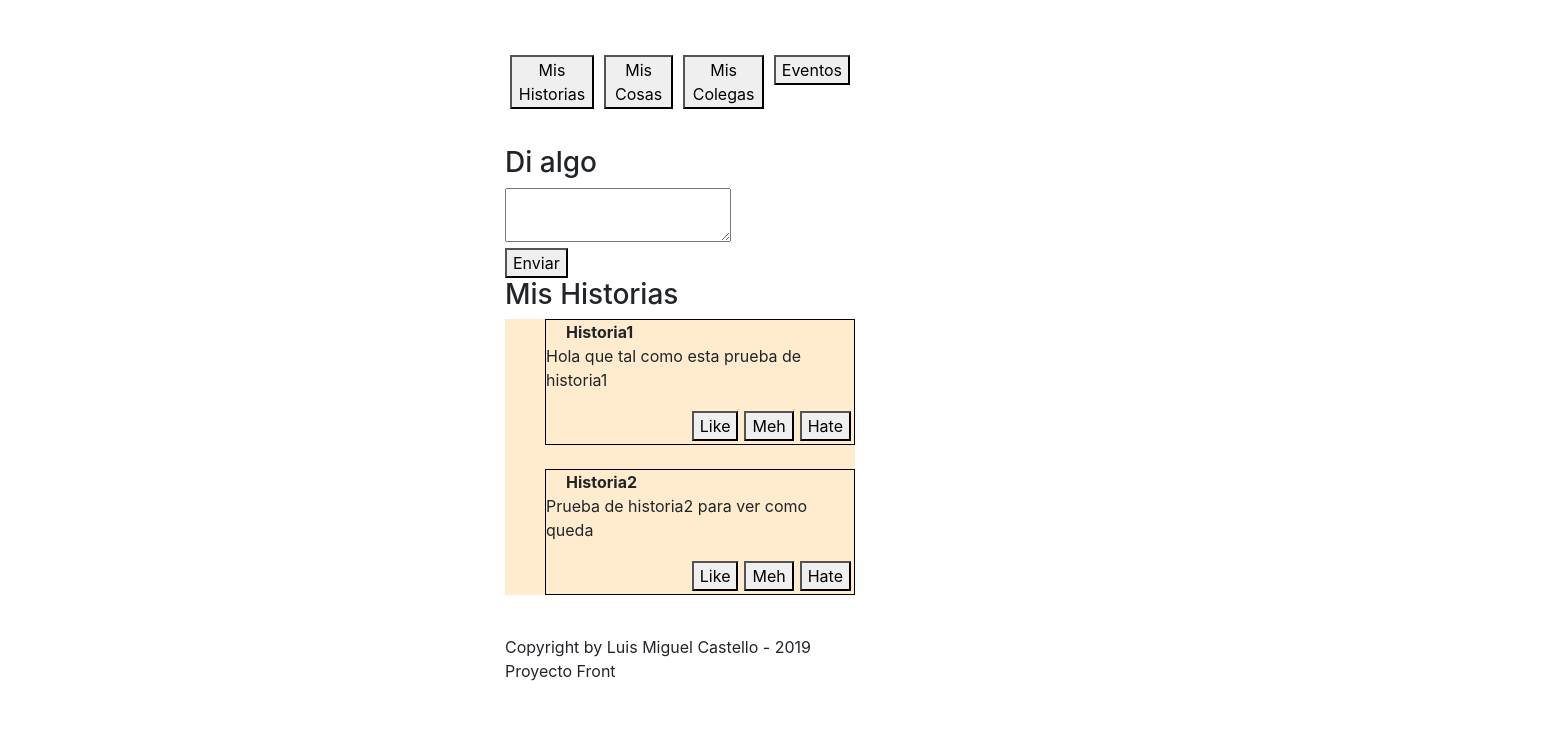
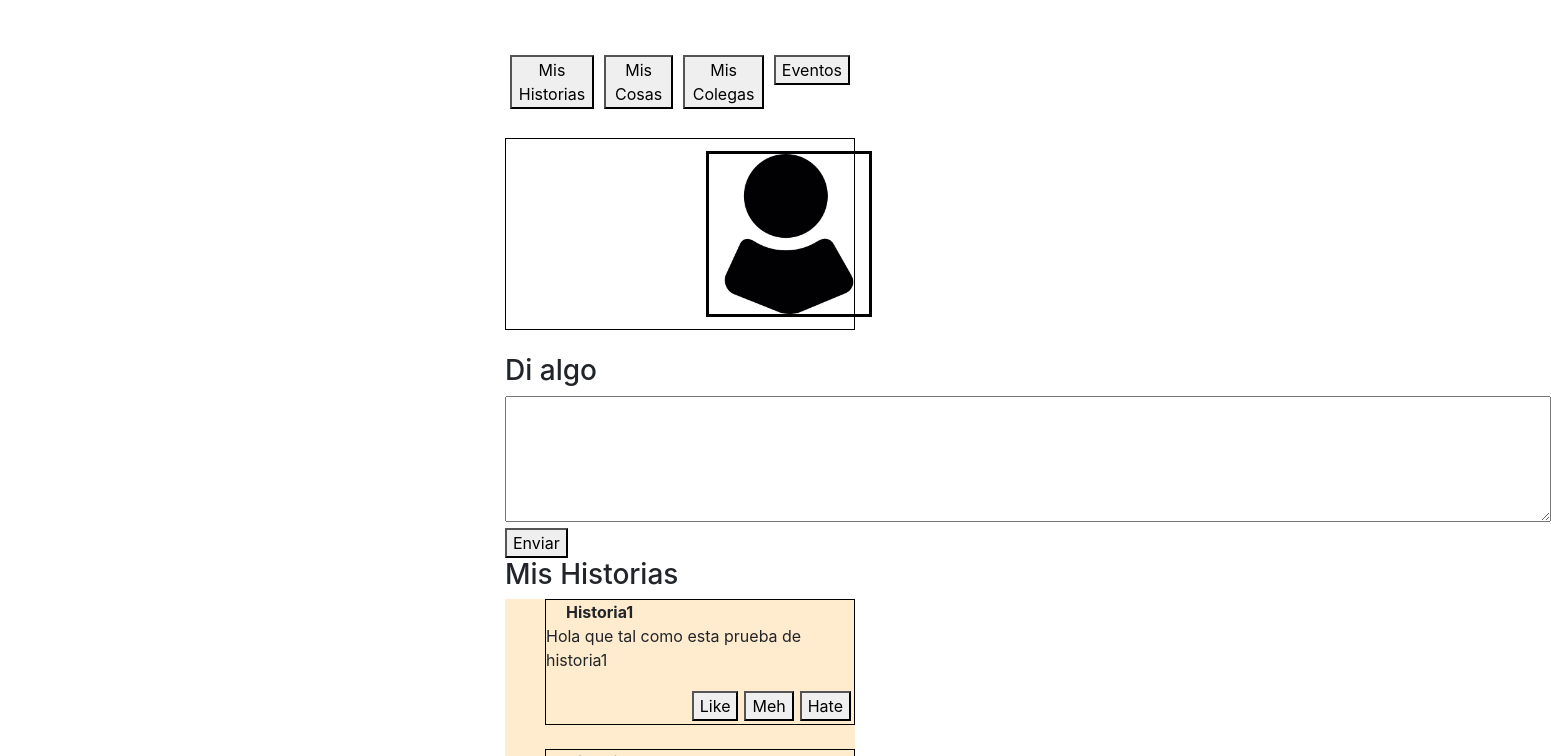
Before and after one commit to LuisMiguel-Wintero/Proyecto_Front, an Angular app in the folder SocialNetworkApp/: page /home in a window 1280 px wide. Shown: the top 756 px of the page, 1551 px wide, since content can reach past the window. Built offline with nearby package versions, Linux system fonts and the light colour scheme; no server answers.

Commit message:
add imagen y ajustar nombre e imagen

```diff
--- a/SocialNetworkApp/src/app/botones-web/botones-web.component.css
+++ b/SocialNetworkApp/src/app/botones-web/botones-web.component.css
@@ -5,3 +5,32 @@ nav{
 button{
     margin: 5px;
 }
+.user{
+
+    display: flex;
+    border : 1px solid black;
+    justify-content: space-between;
+    align-content: space-around;
+    height:  15vw;
+
+
+}
+.user h1{
+    align-self: center;
+    position: relative;
+    left: -300px;
+}
+
+a{
+
+    margin-left: 200px;
+    align-self: center;
+    border : 3px solid black;
+
+
+}
+img{
+
+    width: 20vh;
+    height: 20vh;
+}
--- a/SocialNetworkApp/src/app/botones-web/botones-web.component.html
+++ b/SocialNetworkApp/src/app/botones-web/botones-web.component.html
@@ -17,4 +17,8 @@
     </div>
 </nav>
 <br>
+<div class="user">
+<a><img src="assets/16363.png" alt=""></a>
 <h1> {{user?.name}} </h1>
+</div>
+<br>
--- a/SocialNetworkApp/src/app/mis-historias/mis-historias.component.html
+++ b/SocialNetworkApp/src/app/mis-historias/mis-historias.component.html
@@ -2,7 +2,7 @@
 <app-root></app-root>
 <div>
     <h3>Di algo</h3>
-    <form> <textarea name="Historia" id="" cols="0" rows="0"></textarea></form>
+    <form> <textarea name="Historia" id="" cols="100" rows="5"></textarea></form>
     <button>Enviar</button>
 </div>
 <app-item-list></app-item-list>
```
Also changed, not shown: SocialNetworkApp/src/assets/16363.png (added).
